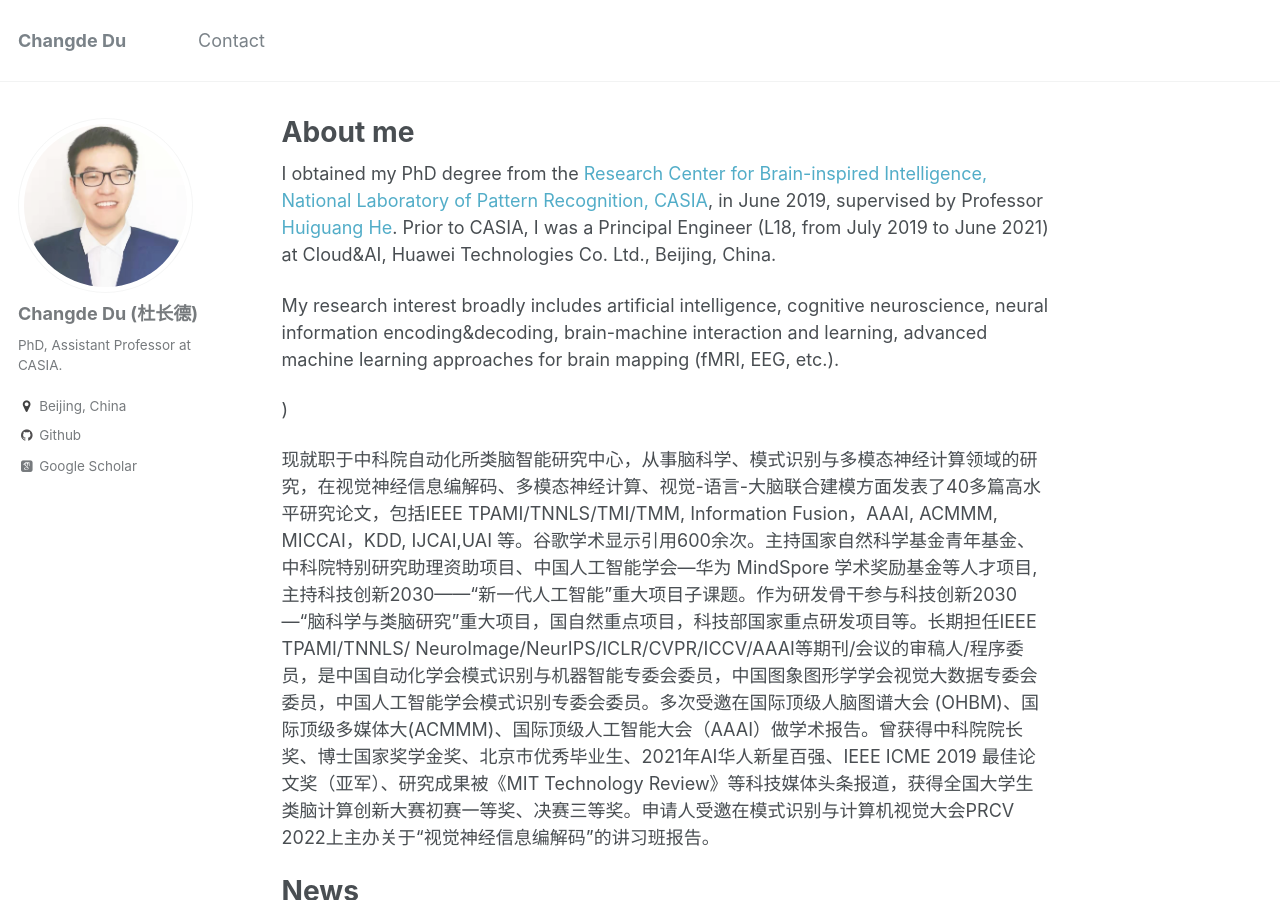
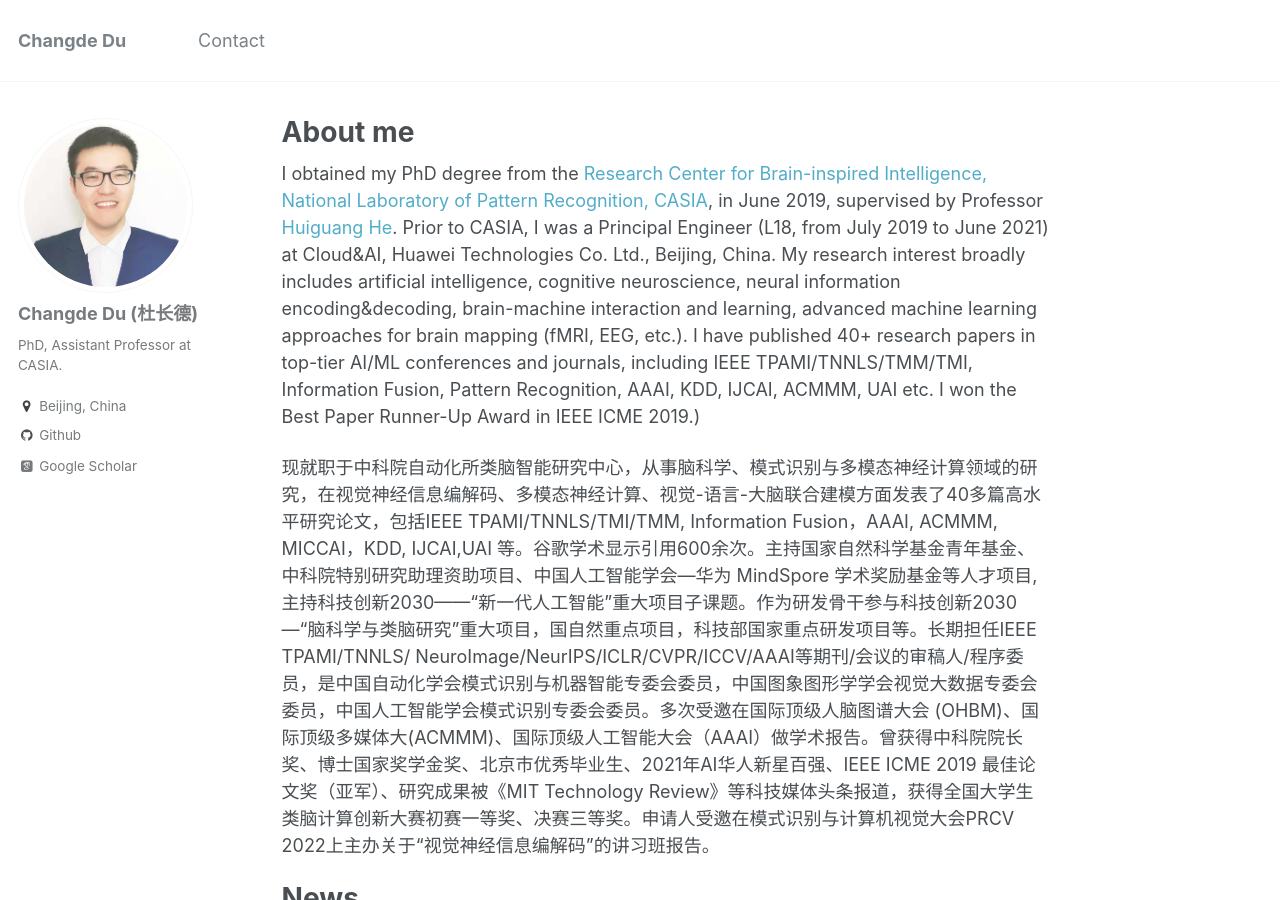
Before and after one commit to ChangdeDu/changdedu.github.io, a Jekyll site: the page built from _pages/about.md, in a window 1280 px wide and 900 px high. Built offline with Jekyll 4.4.1, drawn with Linux system fonts in a browser that asks for light colours; some web fonts are replaced.

Commit message:
Update about.md

```diff
--- a/_pages/about.md
+++ b/_pages/about.md
@@ -8,14 +8,11 @@ redirect_from:
   - /about.html
 ---
 
-[//]: # (I am currently an Assistant Professor at the [Institute of Automation, Chinese Academy of Sciences (CASIA)](http://www.ia.cas.cn/) , Beijing, China.)
+[//]: # (I am currently an Assistant Professor at the [Institute of Automation, Chinese Academy of Sciences (CASIA)](http://www.ia.cas.cn/) , Beijing, China.
+I obtained my PhD degree from the [Research Center for Brain-inspired Intelligence, National Laboratory of Pattern Recognition, CASIA](https://bii.ia.ac.cn/), in  June 2019, supervised by Professor [Huiguang He](http://www.ia.cas.cn/sourcedb_ia_cas/cn/iaexpert/200908/t20090804_2310528.html). Prior to CASIA, I was a Principal Engineer (L18, from July 2019 to June 2021) at Cloud&AI, Huawei Technologies Co. Ltd., Beijing, China.
+My research interest broadly includes artificial intelligence, cognitive neuroscience, neural information encoding&decoding, brain-machine interaction and learning, advanced machine learning approaches for brain mapping (fMRI, EEG, etc.).
+I have published 40+ research papers in top-tier AI/ML conferences and journals, including IEEE TPAMI/TNNLS/TMM/TMI, Information Fusion, Pattern Recognition, AAAI, KDD, IJCAI, ACMMM, UAI etc. I won the Best Paper Runner-Up Award in IEEE ICME 2019.)
 
-I obtained my PhD degree from the [Research Center for Brain-inspired Intelligence, National Laboratory of Pattern Recognition, CASIA](https://bii.ia.ac.cn/), in  June 2019, supervised by Professor [Huiguang He](http://www.ia.cas.cn/sourcedb_ia_cas/cn/iaexpert/200908/t20090804_2310528.html). Prior to CASIA, I was a Principal Engineer (L18, from July 2019 to June 2021) at Cloud&AI, Huawei Technologies Co. Ltd., Beijing, China.
-
-My research interest broadly includes artificial intelligence, cognitive neuroscience, neural information encoding&decoding, brain-machine interaction and learning, advanced machine learning approaches for brain mapping (fMRI, EEG, etc.).
-
-[//]: # (I have published 40+ research papers in top-tier AI/ML conferences and journals, including IEEE TPAMI/TNNLS/TMM/TMI, Information Fusion, Pattern Recognition, AAAI, KDD, IJCAI, ACMMM, UAI etc. I won the Best Paper Runner-Up Award in IEEE ICME 2019.
-)
 
 现就职于中科院自动化所类脑智能研究中心，从事脑科学、模式识别与多模态神经计算领域的研究，在视觉神经信息编解码、多模态神经计算、视觉-语言-大脑联合建模方面发表了40多篇高水平研究论文，包括IEEE TPAMI/TNNLS/TMI/TMM, Information Fusion，AAAI, ACMMM, MICCAI，KDD, IJCAI,UAI 等。谷歌学术显示引用600余次。主持国家自然科学基金青年基金、中科院特别研究助理资助项目、中国人工智能学会—华为 MindSpore 学术奖励基金等人才项目,主持科技创新2030——“新一代人工智能”重大项目子课题。作为研发骨干参与科技创新2030—“脑科学与类脑研究”重大项目，国自然重点项目，科技部国家重点研发项目等。长期担任IEEE TPAMI/TNNLS/ NeuroImage/NeurIPS/ICLR/CVPR/ICCV/AAAI等期刊/会议的审稿人/程序委员，是中国自动化学会模式识别与机器智能专委会委员，中国图象图形学学会视觉大数据专委会委员，中国人工智能学会模式识别专委会委员。多次受邀在国际顶级人脑图谱大会 (OHBM)、国际顶级多媒体大(ACMMM)、国际顶级人工智能大会（AAAI）做学术报告。曾获得中科院院长奖、博士国家奖学金奖、北京市优秀毕业生、2021年AI华人新星百强、IEEE ICME 2019 最佳论文奖（亚军）、研究成果被《MIT Technology Review》等科技媒体头条报道，获得全国大学生类脑计算创新大赛初赛一等奖、决赛三等奖。申请人受邀在模式识别与计算机视觉大会PRCV 2022上主办关于“视觉神经信息编解码”的讲习班报告。
 
```
